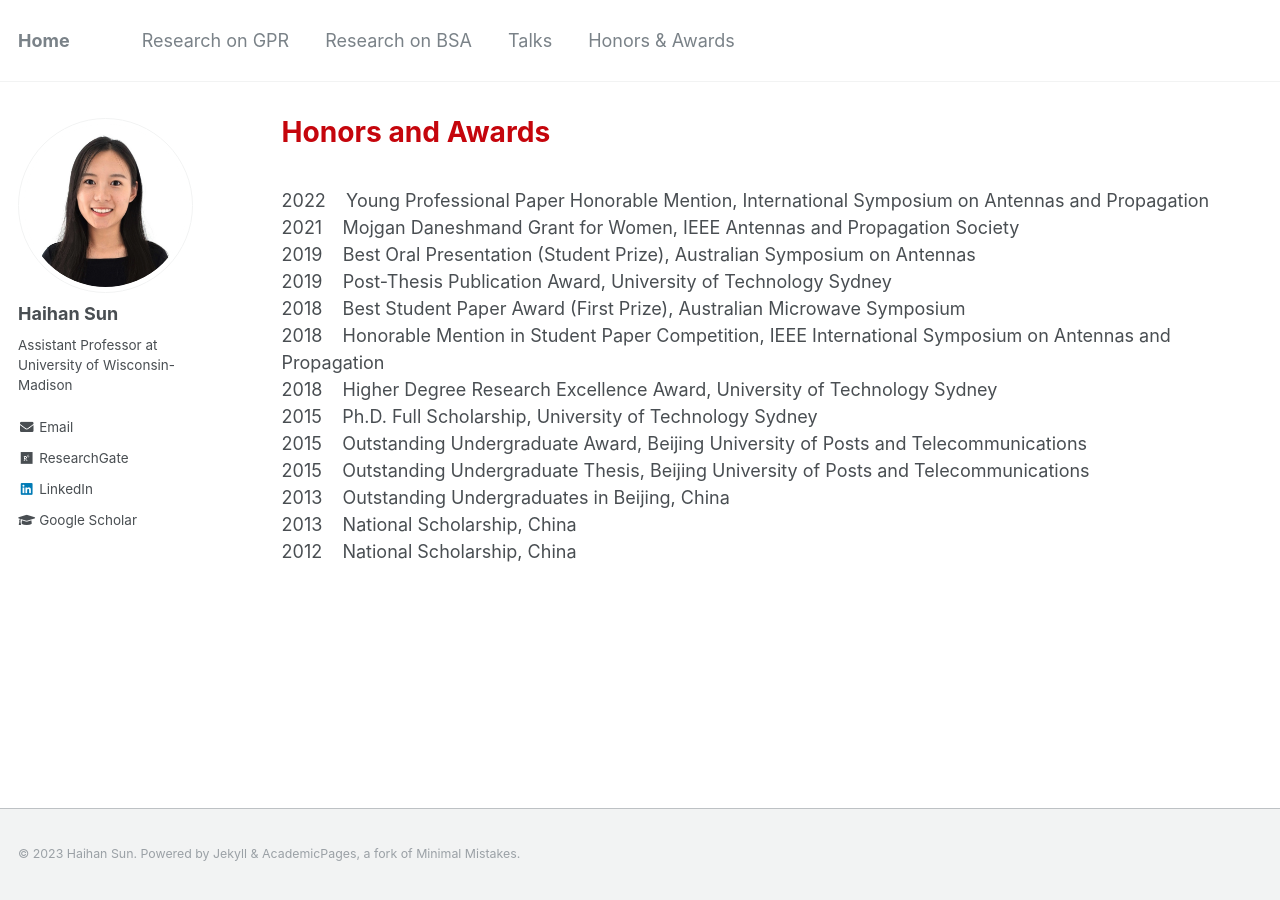
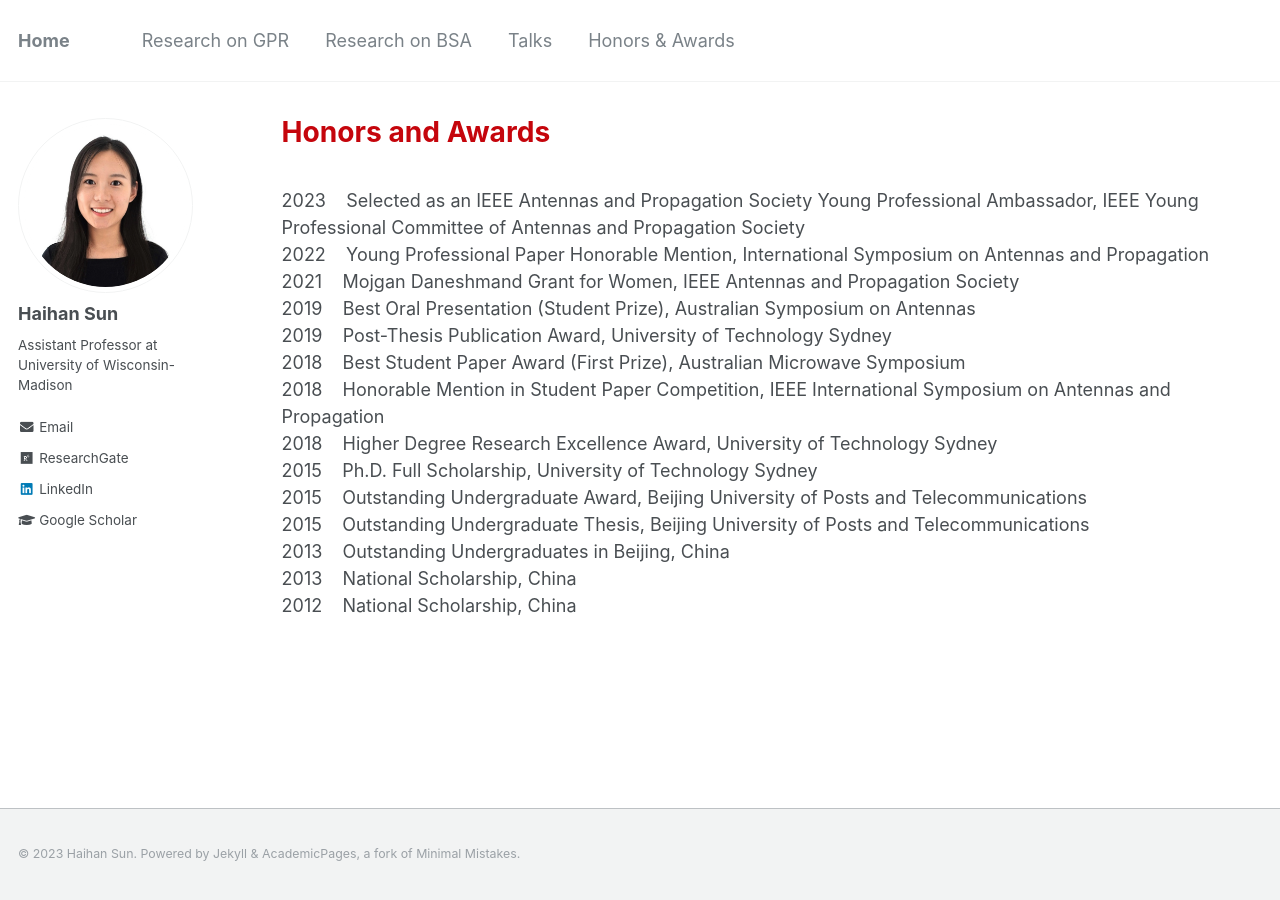
Before and after one commit to Haihan-Sun/Haihan-Sun.github.io, a Jekyll site: the page built from _pages/awards.html, in a window 1280 px wide. Built offline with Jekyll 4.4.1, drawn with Linux system fonts in a browser that asks for light colours.

Commit message:
Update awards.html

```diff
--- a/_pages/awards.html
+++ b/_pages/awards.html
@@ -6,6 +6,8 @@ author_profile: true
 ---
 
 <br>
+
+2023 &nbsp;&nbsp; Selected as an IEEE Antennas and Propagation Society Young Professional Ambassador, IEEE Young Professional Committee of Antennas and Propagation Society <br>
 2022 &nbsp;&nbsp; Young Professional Paper Honorable Mention, International Symposium on Antennas and Propagation <br>
 2021 &nbsp;&nbsp; Mojgan Daneshmand Grant for Women, IEEE Antennas and Propagation Society <br>
 2019 &nbsp;&nbsp; Best Oral Presentation (Student Prize)</b>, Australian Symposium on Antennas <br>
```
